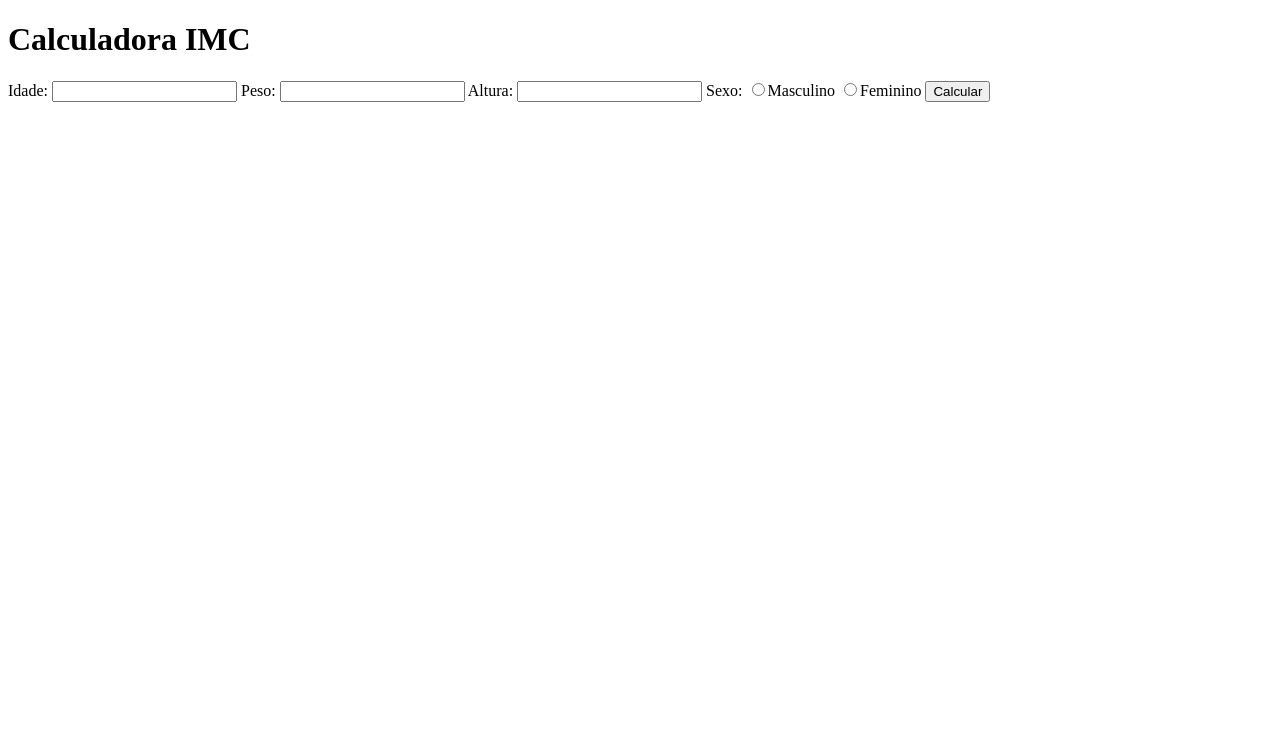
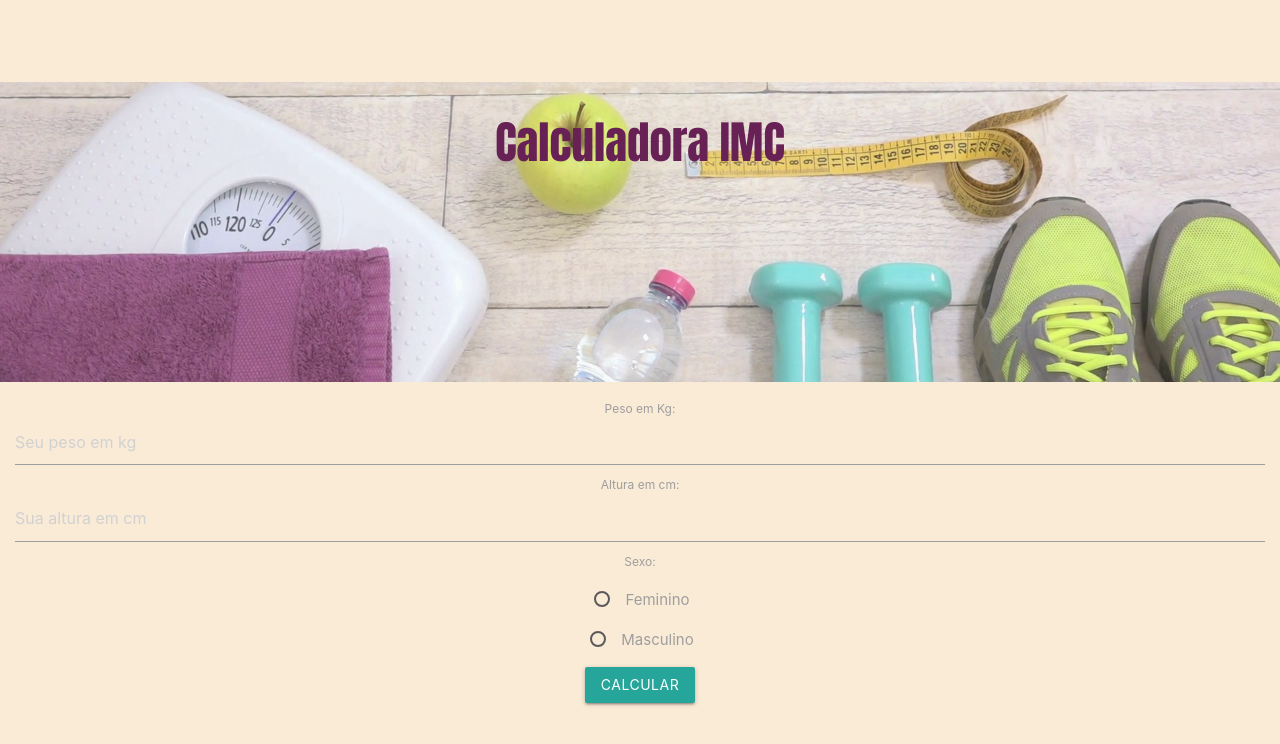
Before and after one commit to kassiatulio/calculadora-imc, a plain HTML site: page index.html in a window 1280 px wide. Drawn offline with nearby package versions, Linux system fonts and the light colour scheme.

Commit message:
Implement IMC calculator

```diff
--- a/assets/css/main.css
+++ b/assets/css/main.css
@@ -0,0 +1,39 @@
+html, body {
+  width: 100%;
+  height: 100%;
+}
+
+body {
+	align-content: center;
+  background-color: antiquewhite;
+}
+
+.banner {
+  background-image: url("../images/banner.jpg");
+	background-size: cover;
+  background-position: bottom;
+  height: 40%;
+  opacity: 0.9;
+}
+
+.title {
+  margin: 0px;
+  padding-top: 0.8em;
+  text-align: center;
+	font-family: Impact, Haettenschweiler, 'Arial Narrow Bold', sans-serif;
+  font-size: 3em;
+  font-weight: bold;
+  color: rgb(89, 12, 71);
+}
+
+.form {
+  text-align: center;
+	margin: 1rem;
+}
+
+@media screen and (min-width: 1025px) {
+  .banner {
+    height: 20%;
+    min-height: 300px;
+  }
+}
--- a/assets/js/main.js
+++ b/assets/js/main.js
@@ -0,0 +1,32 @@
+const submitHandler = (event) => {
+  event.preventDefault()
+
+  const person = buildPersonFromSubmitEvent(event)
+  const imc = calculateImc(person.peso, person.altura)
+
+  showMessage(`Seu IMC é: ${imc}.`)
+}
+
+const buildPersonFromSubmitEvent = (event) => {
+  const person = {
+    peso: event.target[0].value,
+    altura: event.target[1].value,
+    sexo: event.target[2].value,
+  }
+
+  return person
+}
+
+const calculateImc = (peso, altura) => {
+  return Math.floor(peso / Math.pow((altura / 100), 2))
+}
+
+const showMessage = (message) => {
+  alert(message)
+}
+
+window.onload = () => {
+  const form = document.querySelector('.form')
+
+  form.onsubmit = submitHandler
+}
--- a/index.html
+++ b/index.html
@@ -5,22 +5,42 @@
   <meta http-equiv="X-UA-Compatible" content="IE=edge">
   <title>Calculadora de IMC</title>
   <meta name="viewport" content="width=device-width, initial-scale=1">
+
+  <link rel="stylesheet" href="https://cdnjs.cloudflare.com/ajax/libs/materialize/1.0.0/css/materialize.min.css">
   <link rel="stylesheet" type="text/css" media="screen" href="assets/css/main.css" />
-  <script src="assets/js/main.js"></script>
 </head>
 <body>
-  <h1>Calculadora IMC</h1>
-  <form>
-    <label for="idade">Idade:</label>
-    <input type="text" id="idade" name="idade">
-    <label for="peso">Peso:</label>
-    <input type="text" id="peso" name="peso">
-    <label for="altura">Altura:</label>
-    <input type="text" id="altura" name="altura">
-    <label for="sexo">Sexo:</label>
-    <input type="radio" id="sexo" name="sexo" value="masculino">Masculino
-    <input type="radio" id="sexo" name="sexo" value="feminino">Feminino
-    <button>Calcular</button>
-  </form>
+  <div class="banner">
+    <h1 class="title">Calculadora IMC</h1>
+  </div>
+  <form class="form">
+    <div class="form-group">
+      <label for="peso">Peso em Kg:</label>
+      <input type="text" id="peso" name="peso" placeholder="Seu peso em kg"><br>
+    </div>
+    <div class="form-group">
+      <label for="altura">Altura em cm:</label>
+      <input type="text" id="altura" name="altura" placeholder="Sua altura em cm"><br>
+    </div>
+    <div class="form-group">
+        <label for="sexo">Sexo:</label>
+        <p>
+          <label>
+            <input class="with-gap" name="sexo" type="radio"  />
+            <span>Feminino</span>
+          </label>
+        </p>
+        <p>
+          <label>
+            <input class="with-gap" name="sexo" type="radio"  />
+            <span>Masculino</span>
+          </label>
+        </p>
+    </div>
+    <button type="submit" class="btn btn-success">Calcular</button>
+    </form>
+
+    <script src="https://cdnjs.cloudflare.com/ajax/libs/materialize/1.0.0/js/materialize.min.js"></script>
+    <script src="assets/js/main.js"></script>
 </body>
 </html>
```
Also changed, not shown: assets/images/banner.jpg (added), assets/images/tabela-imc.jpg (added).
